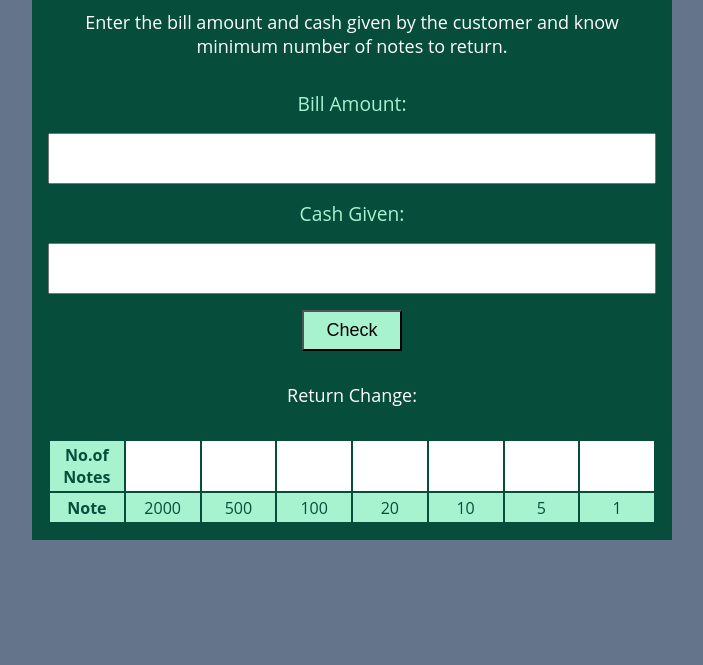
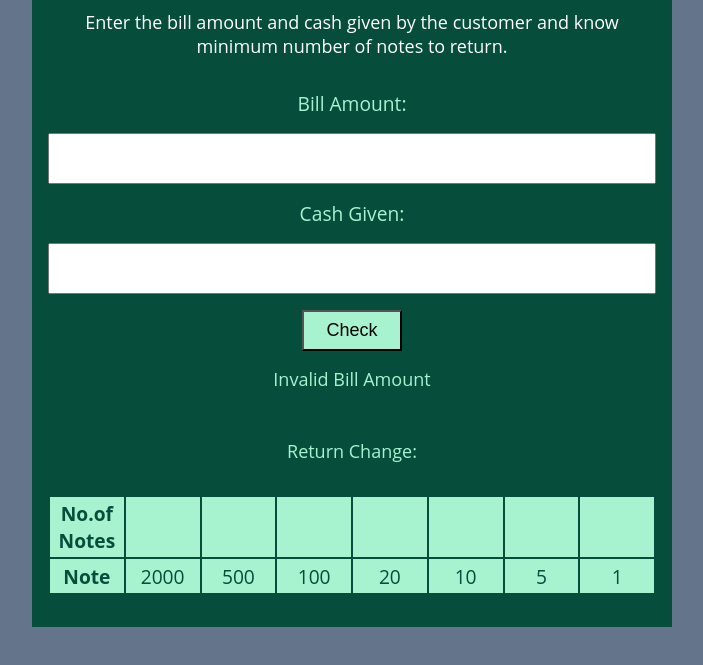
Before and after one commit to Amankumar-02/cash-register-with-vanilla-JS, a plain HTML site: page index.html in a window 1280 px wide. Both pictures are taken after a click on the button "Check". Shown: the part 113-778 px from the top of the page, without its empty margins (288-991 px from the left). Drawn offline with Linux system fonts and the light colour scheme.

Commit message:
docs : complete

```diff
--- a/index.html
+++ b/index.html
@@ -1,5 +1,6 @@
 <!DOCTYPE html>
 <html lang="en">
+
 <head>
     <meta charset="UTF-8">
     <meta http-equiv="X-UA-Compatible" content="IE=edge">
@@ -7,12 +8,14 @@
     <title>Cash Register</title>
     <link rel="stylesheet" href="style.css">
 </head>
+
 <body>
     <div class="container">
         <h1 class="heading">
             Cash Register Manager
         </h1>
-        <p class="description">Enter the bill amount and cash given by the customer and know minimum number of notes to return.</p>
+        <p class="description">Enter the bill amount and cash given by the customer and know minimum number of notes to
+            return.</p>
         <div class="bill-amount">
             <label for="bill-amount">Bill Amount:</label>
             <input id="bill-amount" type="number"></input>
@@ -23,21 +26,23 @@
             </label>
             <input id="cash-given" type="number">
             </input>
-            <button id="check-btn">Check</button>
+            <button id="check-btn">Check
+            </button>
+            <p id="error-message"></p>
         </div>
-        <div class="changere-turn">
+        <div class="change-return">
             <p>Return Change:</p>
             <div class="output">
                 <table>
                     <tr>
                         <th>No.of Notes</td>
-                    <td class="noOfNotes"></td>
-                    <td class="noOfNotes"></td>
-                    <td class="noOfNotes"></td>
-                    <td class="noOfNotes"></td>
-                    <td class="noOfNotes"></td>
-                    <td class="noOfNotes"></td>
-                    <td class="noOfNotes"></td>
+                        <td class="no-Of-Notes"></td>
+                        <td class="no-Of-Notes"></td>
+                        <td class="no-Of-Notes"></td>
+                        <td class="no-Of-Notes"></td>
+                        <td class="no-Of-Notes"></td>
+                        <td class="no-Of-Notes"></td>
+                        <td class="no-Of-Notes"></td>
                     </tr>
                     <tr>
                         <th>Note</td>
@@ -55,4 +60,5 @@
     </div>
 </body>
 <script src="/script.js"></script>
+
 </html>
--- a/script.js
+++ b/script.js
@@ -1,5 +1,38 @@
 var billAmount = document.querySelector("#bill-amount");
 var cashGiven = document.querySelector("#cash-given");
 var checkButton = document.querySelector("#check-btn");
+var errorMessage = document.querySelector("#error-message");
+var noOfNotes = document.querySelectorAll(".no-Of-Notes");
 
-// // billAmount.addEventListener()
+
+var availableNotes = [2000, 500, 100, 20, 10, 5, 1];
+
+checkButton.addEventListener("click", function validateBillAndCashAmount() {
+    hideMessage();
+    if (billAmount.value > 0) {
+        if (cashGiven.value >= billAmount.value) {
+            var amountToBeReturned = cashGiven.value - billAmount.value;
+            calculateChange(amountToBeReturned);
+        } else {
+            showMessage("Inefficient Cash Given");
+        }
+    } else {
+        showMessage("Invalid Bill Amount");
+    }
+});
+function calculateChange(amountToBeReturned) {
+    for (let i = 0; i < availableNotes.length; i++) {
+        var numberOfNotes = Math.trunc(amountToBeReturned / availableNotes[i]);
+        amountToBeReturned = amountToBeReturned % availableNotes[i];
+        noOfNotes[i].innerText = numberOfNotes;
+    }
+};
+
+function hideMessage() {
+    errorMessage.style.display = "none";
+}
+
+function showMessage(msg) {
+    errorMessage.style.display = "block";
+    errorMessage.innerText = msg;
+}
```
Also changed, not shown: 2 other files. Lines whose indentation alone changed are shown as unchanged.
